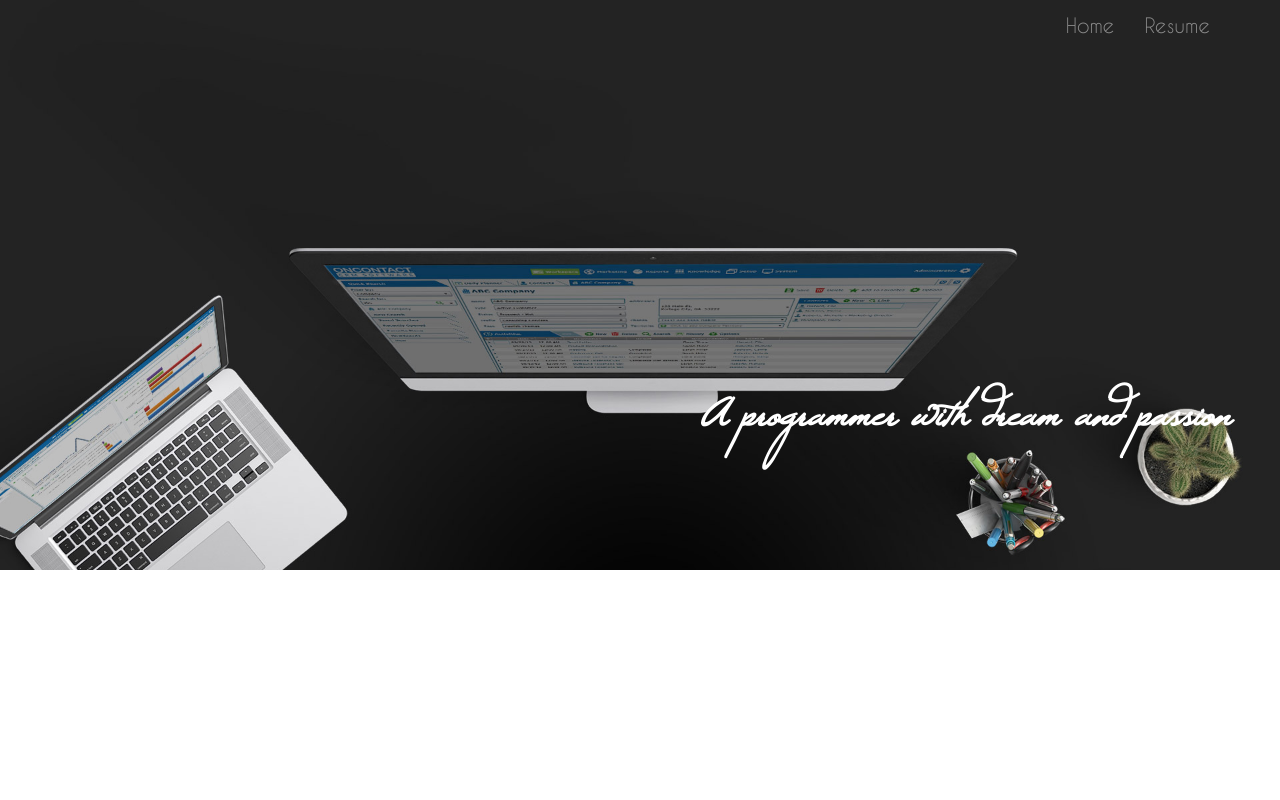
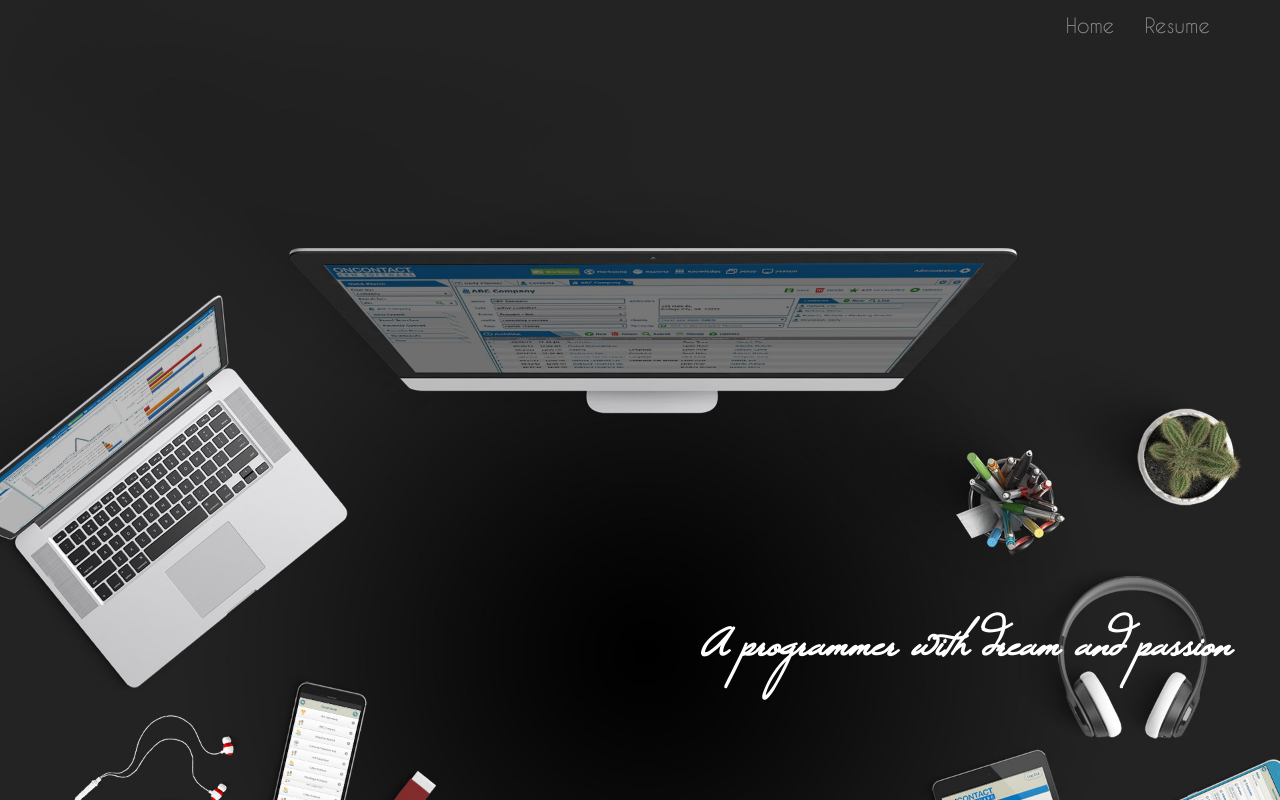
Before and after one commit to shengbolou/Project, a PHP site: page /sbl.html in a window 1280 px wide. Run offline with PHP 8.4, Linux system fonts and the light colour scheme.

Commit message:
fix page size

```diff
--- a/css/sbl.css
+++ b/css/sbl.css
@@ -20,11 +20,15 @@
 .pageheader{
   position: relative;
   width: 100%;
-  height: 600px;
+  /*height: 600px;*/
   margin-top: -30px;
   overflow: hidden;
-  background-image: url('/imgs/header1.jpg');
-  background-size: 100% auto;
+  background:url('/imgs/header1.jpg') no-repeat;
+  /*background-size: 100% auto;*/
+  -webkit-background-size: cover;
+  -moz-background-size: cover;
+  -o-background-size: cover;
+  background-size: cover;
 }
 
 .navbar-toggle{
--- a/js/sbl.js
+++ b/js/sbl.js
@@ -1,4 +1,6 @@
 $(document).ready(function(){
+  var myHeight = $( window ).height();;
 
+  $('.pageheader').css('height',myHeight+30);
 
 });
```
